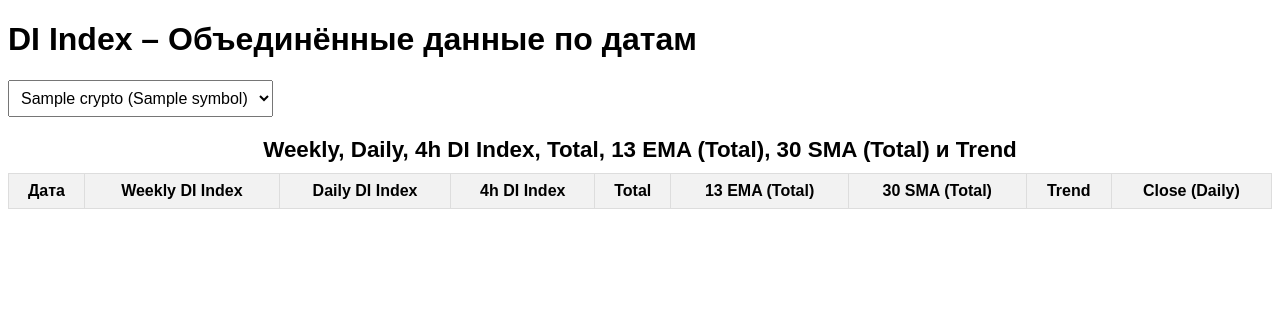
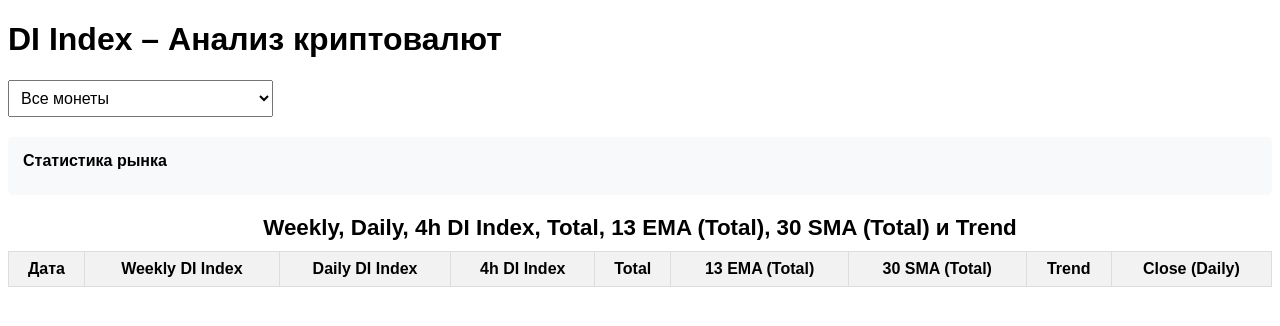
Before and after one commit to Pablo-ux-cyber/FlaskDiIndex-Di-Indicators, a Flask app: template templates/index.html in a window 1280 px wide. Shown: the top 326 px of the page. Run offline with Flask 3, Linux system fonts and the light colour scheme; the template is opened without the code that fills it: most values are stand-ins (such as "Sample title", 1, 10 or a date in 2020); a database or web service that is not in the repository returns one stand-in record (values such as "Sample title"); data that the repository does not hold is empty.

Commit message:
Add market statistics display showing the percentage of bullish signals across multiple cryptocurrencies per day.  Updates UI to reflect this new feature.
Replit-Commit-Author: Agent
Replit-Commit-Session-Id: b64541d4-5df1-457d-8207-3d912ac553c6
Replit-Commit-Screenshot-Url: https://storage.googleapis.com/screenshot-production-us-central1/f9b7ac0e-6f1e-4171-a4c7-40e191ffcaf1/4213393a-8143-48ff-a569-6cdc71d0dc39.jpg

```diff
--- a/templates/index.html
+++ b/templates/index.html
@@ -2,7 +2,7 @@
 <html lang="ru">
 <head>
   <meta charset="UTF-8">
-  <title>DI Index – Объединённые данные</title>
+  <title>DI Index – Анализ криптовалют</title>
   <style>
     body { font-family: Arial, sans-serif; }
     table { border-collapse: collapse; width: 100%; margin-top: 20px; }
@@ -14,13 +14,24 @@
     .controls { margin: 20px 0; }
     select { padding: 8px; font-size: 16px; }
     #loading { display: none; margin: 20px 0; font-weight: bold; }
+    .stats {
+      margin: 20px 0;
+      padding: 15px;
+      background-color: #f8f9fa;
+      border-radius: 5px;
+    }
+    .stats-title {
+      font-weight: bold;
+      margin-bottom: 10px;
+    }
   </style>
 </head>
 <body>
-  <h1>DI Index – Объединённые данные по датам</h1>
+  <h1>DI Index – Анализ криптовалют</h1>
 
   <div class="controls">
-    <select id="cryptoSelect" onchange="loadData()">
+    <select id="cryptoSelect" onchange="loadSingleCoinData()">
+      <option value="ALL">Все монеты</option>
       {% for crypto in cryptocurrencies %}
       <option value="{{ crypto.symbol }}">{{ crypto.name }} ({{ crypto.symbol }})</option>
       {% endfor %}
@@ -29,6 +40,11 @@
 
   <div id="loading">Загрузка данных...</div>
   <div id="error"></div>
+
+  <div id="marketStats" class="stats" style="display: none;">
+    <div class="stats-title">Статистика рынка</div>
+    <div id="statsContent"></div>
+  </div>
 
   <table id="dataTable">
     <caption>Weekly, Daily, 4h DI Index, Total, 13 EMA (Total), 30 SMA (Total) и Trend</caption>
@@ -46,7 +62,6 @@
       </tr>
     </thead>
     <tbody id="tableBody">
-      <!-- Строки будут созданы через JavaScript -->
     </tbody>
   </table>
 
@@ -55,7 +70,6 @@
       return (val === null || isNaN(val)) ? '-' : Number(val).toFixed(2);
     }
 
-    // Функция для расчета EMA
     function calculateEMA(data, period) {
       const k = 2 / (period + 1);
       let ema = data[0];
@@ -72,7 +86,6 @@
       return emaData;
     }
 
-    // Функция для расчета SMA
     function calculateSMA(data, period) {
       const smaData = [];
       for (let i = 0; i < data.length; i++) {
@@ -92,10 +105,79 @@
       return smaData;
     }
 
-    async function loadData() {
+    async function loadAllCoinsData() {
       const loadingDiv = document.getElementById("loading");
       const errorDiv = document.getElementById("error");
+      const marketStats = document.getElementById("marketStats");
+
+      try {
+        loadingDiv.style.display = "block";
+        errorDiv.textContent = "";
+
+        const response = await fetch('/api/di_index?symbol=ALL');
+        if (!response.ok) {
+          throw new Error(`HTTP error! status: ${response.status}`);
+        }
+        const json = await response.json();
+
+        if (!json.coins || !Array.isArray(json.coins)) {
+          throw new Error('Invalid data format received from server');
+        }
+
+        // Создаем map для хранения статистики по датам
+        const dateStats = new Map();
+
+        // Обрабатываем данные каждой монеты
+        json.coins.forEach(coin => {
+          if (coin.data) {
+            coin.data.forEach(row => {
+              const date = row.time;
+              if (!dateStats.has(date)) {
+                dateStats.set(date, { total: 0, bulls: 0 });
+              }
+              const stats = dateStats.get(date);
+              stats.total++;
+              if (row.trend === 'bull') {
+                stats.bulls++;
+              }
+            });
+          }
+        });
+
+        // Сортируем даты
+        const sortedDates = Array.from(dateStats.keys()).sort();
+
+        // Формируем статистику
+        const statsContent = document.getElementById("statsContent");
+        statsContent.innerHTML = sortedDates.map(date => {
+          const stats = dateStats.get(date);
+          const bullPercent = (stats.bulls / stats.total * 100).toFixed(1);
+          return `<div>${date}: ${stats.bulls} bull из ${stats.total} (${bullPercent}%)</div>`;
+        }).join('');
+
+        marketStats.style.display = "block";
+
+      } catch (error) {
+        console.error("Ошибка загрузки данных:", error);
+        errorDiv.textContent = `Ошибка загрузки данных: ${error.message}`;
+      } finally {
+        loadingDiv.style.display = "none";
+      }
+    }
+
+    async function loadSingleCoinData() {
       const selectedSymbol = document.getElementById("cryptoSelect").value;
+      const marketStats = document.getElementById("marketStats");
+
+      if (selectedSymbol === "ALL") {
+        await loadAllCoinsData();
+        return;
+      }
+
+      marketStats.style.display = "none";
+      const loadingDiv = document.getElementById("loading");
+      const errorDiv = document.getElementById("error");
+      const tableBody = document.getElementById("tableBody");
 
       try {
         loadingDiv.style.display = "block";
@@ -111,21 +193,16 @@
           throw new Error('Invalid data format received from server');
         }
 
-        const tableBody = document.getElementById("tableBody");
         tableBody.innerHTML = "";
 
-        let lastWeeklyValue = null; // Сохраняем последнее известное значение Weekly DI Index
-
-        // Предварительная обработка данных
+        let lastWeeklyValue = null;
         const processedData = json.data.map(row => {
-          // Если Weekly DI Index пустой, используем последнее известное значение
           if (row.weekly_di === null || isNaN(row.weekly_di)) {
             row.weekly_di = lastWeeklyValue;
           } else {
             lastWeeklyValue = row.weekly_di;
           }
 
-          // Пересчитываем total с учетом обновленного Weekly DI Index
           if (row.weekly_di !== null && row.daily_di !== null && row['4h_di'] !== null) {
             row.total_di = row.weekly_di + row.daily_di + row['4h_di'];
           }
@@ -133,19 +210,14 @@
           return row;
         });
 
-        // Получаем массив total_di для расчета EMA и SMA
         const totalValues = processedData.map(row => row.total_di);
-
-        // Рассчитываем 13 EMA и 30 SMA
         const ema13Values = calculateEMA(totalValues, 13);
         const sma30Values = calculateSMA(totalValues, 30);
 
-        // Отображаем данные
         processedData.forEach((row, index) => {
           const ema13 = ema13Values[index];
           const sma30 = sma30Values[index];
 
-          // Определяем тренд
           let trend = '-';
           if (ema13 !== null && sma30 !== null) {
             trend = ema13 > sma30 ?
@@ -175,8 +247,7 @@
       }
     }
 
-    // Загружаем данные при загрузке страницы
-    window.onload = loadData;
+    window.onload = loadSingleCoinData;
   </script>
 </body>
 </html>
```
